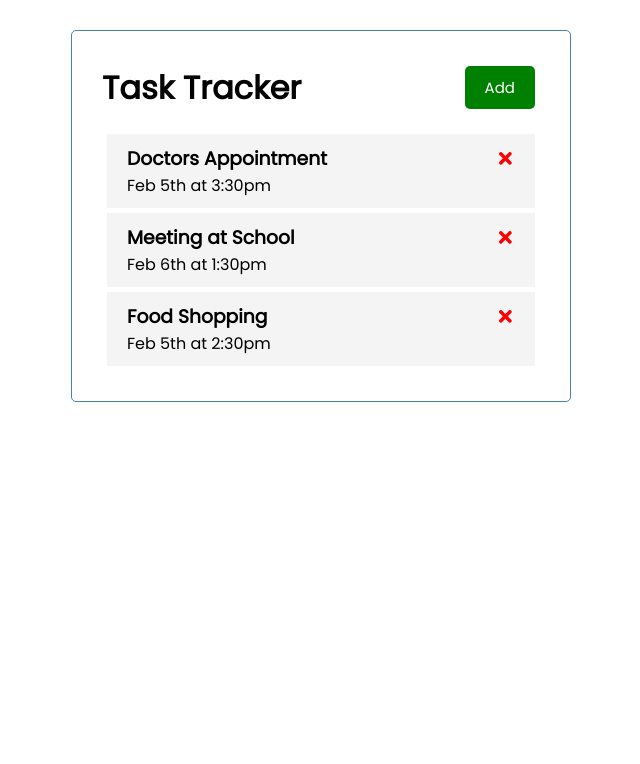
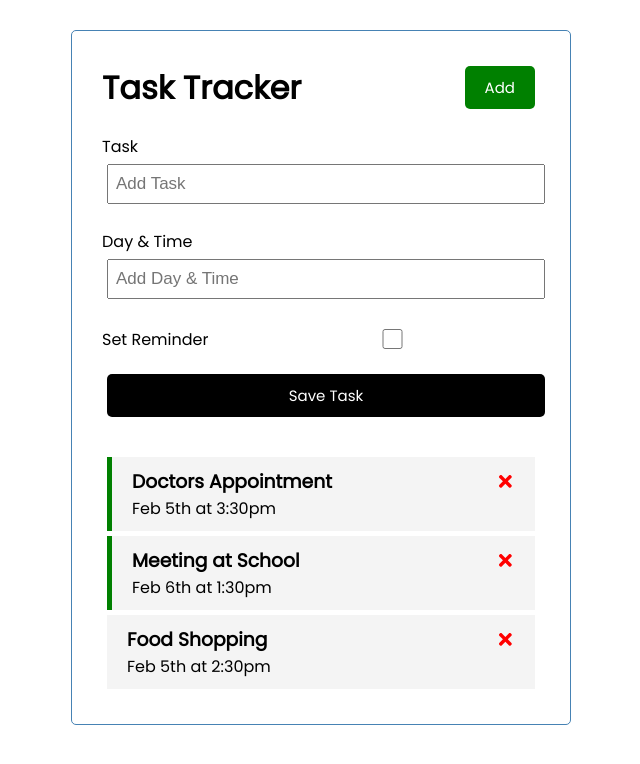
Before and after one commit to brodrickgeorge/React-Task-Tracker, a React (Create React App) app: page / in a window 1280 px wide. Shown: the top 764 px of the page, without its empty margins (319-959 px from the left). Built offline with nearby package versions, Linux system fonts and the light colour scheme.

Commit message:
added task to list

```diff
--- a/src/App.js
+++ b/src/App.js
@@ -1,5 +1,6 @@
 import Header from "./components/Header";
 import Tasks from "./components/Tasks";
+import AddTask from "./components/AddTask";
 
 import { useState } from "react";
 
@@ -25,15 +26,29 @@
     },
   ]);
 
+  const addTask = (task) => {
+    const id = Math.floor(Math.random() * 10000) + 1;
+    const newTask = { id, ...task };
+    setTasks([...tasks, newTask]);
+  };
+
   const deleteTask = (id) => {
     setTasks(tasks.filter((task) => task.id !== id));
   };
 
+  const toggleReminder = (id) => {
+    setTasks(
+      tasks.map((task) =>
+        task.id === id ? { ...task, reminder: !task.reminder } : task
+      )
+    );
+  };
   return (
     <div className="container">
       <Header />
+      <AddTask onAdd={addTask} />
       {tasks.length > 0 ? (
-        <Tasks onDelete={deleteTask} tasks={tasks} />
+        <Tasks onDelete={deleteTask} onToggle={toggleReminder} tasks={tasks} />
       ) : (
         "No Task"
       )}
--- /dev/null
+++ b/src/components/AddTask.js
@@ -0,0 +1,57 @@
+import { useState } from "react";
+
+const AddTask = ({ onAdd }) => {
+  const [text, setText] = useState("");
+  const [day, setDay] = useState("");
+  const [reminder, setReminder] = useState(false);
+
+  const onSubmit = (e) => {
+    e.preventDefault();
+
+    if (!text) {
+      alert("Please add a task.");
+      return;
+    }
+
+    onAdd({ text, day, reminder });
+
+    setText("");
+    setDay("");
+    setReminder(false);
+  };
+  return (
+    <form className="add-form" onSubmit={onSubmit}>
+      <div className="form-control">
+        <label>Task</label>
+        <input
+          type="text"
+          placeholder="Add Task"
+          value={text}
+          onChange={(e) => setText(e.target.value)}
+        />
+      </div>
+      <div className="form-control">
+        <label>Day & Time</label>
+        <input
+          type="text"
+          placeholder="Add Day & Time"
+          value={day}
+          onChange={(e) => setDay(e.target.value)}
+        />
+      </div>
+      <div className="form-control form-control-check">
+        <label>Set Reminder</label>
+        <input
+          type="checkbox"
+          checked={reminder}
+          value={reminder}
+          onChange={(e) => setReminder(e.currentTarget.checked)}
+        />
+      </div>
+
+      <input type="submit" value="Save Task" className="btn btn-block" />
+    </form>
+  );
+};
+
+export default AddTask;
--- a/src/components/Task.js
+++ b/src/components/Task.js
@@ -1,8 +1,11 @@
 import { FaTimes } from "react-icons/fa";
 
-const Task = ({ task, onDelete }) => {
+const Task = ({ task, onDelete, onToggle }) => {
   return (
-    <div className="task">
+    <div
+      className={`task ${task.reminder ? "reminder" : ""}`}
+      onDoubleClick={() => onToggle(task.id)}
+    >
       <h3>
         {task.text}{" "}
         <FaTimes
--- a/src/components/Tasks.js
+++ b/src/components/Tasks.js
@@ -1,10 +1,15 @@
 import Task from "./Task";
 
-const Tasks = ({ tasks, onDelete }) => {
+const Tasks = ({ tasks, onDelete, onToggle }) => {
   return (
     <>
       {tasks.map((task) => (
-        <Task key={task.id} task={task} onDelete={onDelete} />
+        <Task
+          key={task.id}
+          task={task}
+          onDelete={onDelete}
+          onToggle={onToggle}
+        />
       ))}
     </>
   );
```
